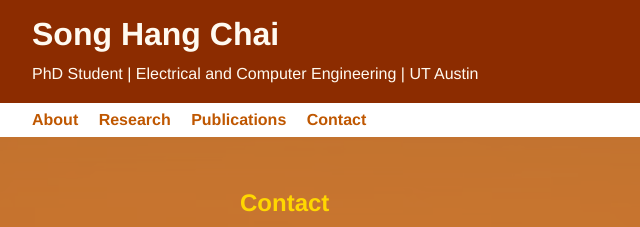
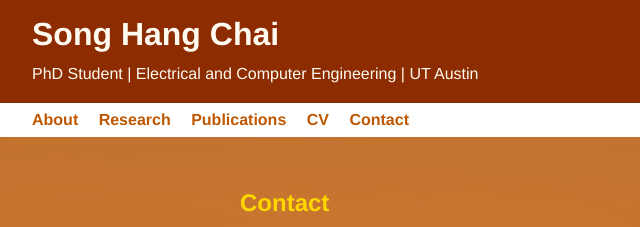
Before and after one commit to songhangc/songhangc.github.io, a plain HTML site: page contact.html in a window 1280 px wide. Shown: the top 227 px of the page, 0-640 px from the left. Drawn offline with Linux system fonts and the light colour scheme.

Commit message:
Update contact.html

```diff
--- a/contact.html
+++ b/contact.html
@@ -16,6 +16,7 @@
     <a href="index.html">About</a>
     <a href="research.html">Research</a>
     <a href="publications.html">Publications</a>
+    <a href="cv.html">CV</a>
     <a href="contact.html">Contact</a>
   </nav>
 
```
